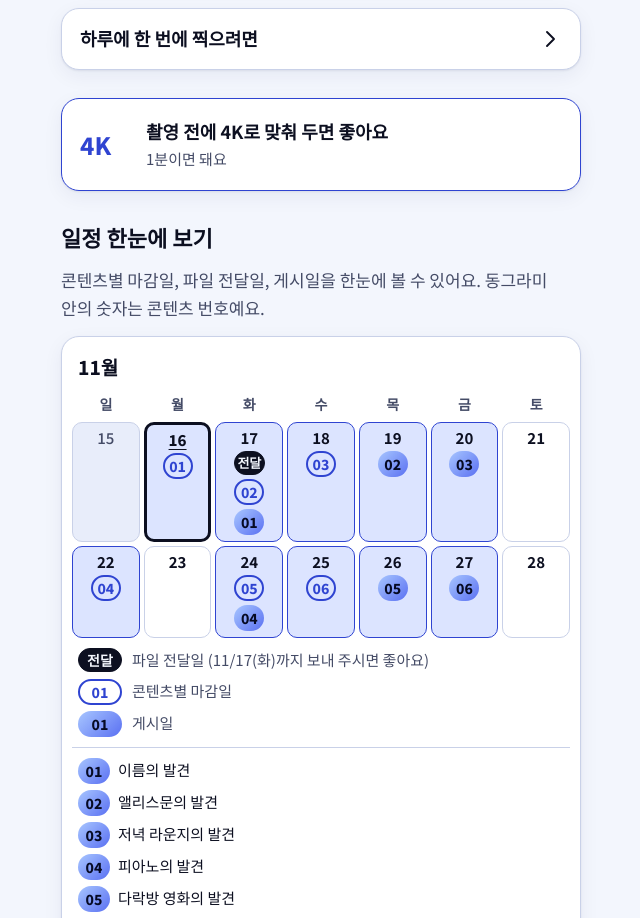
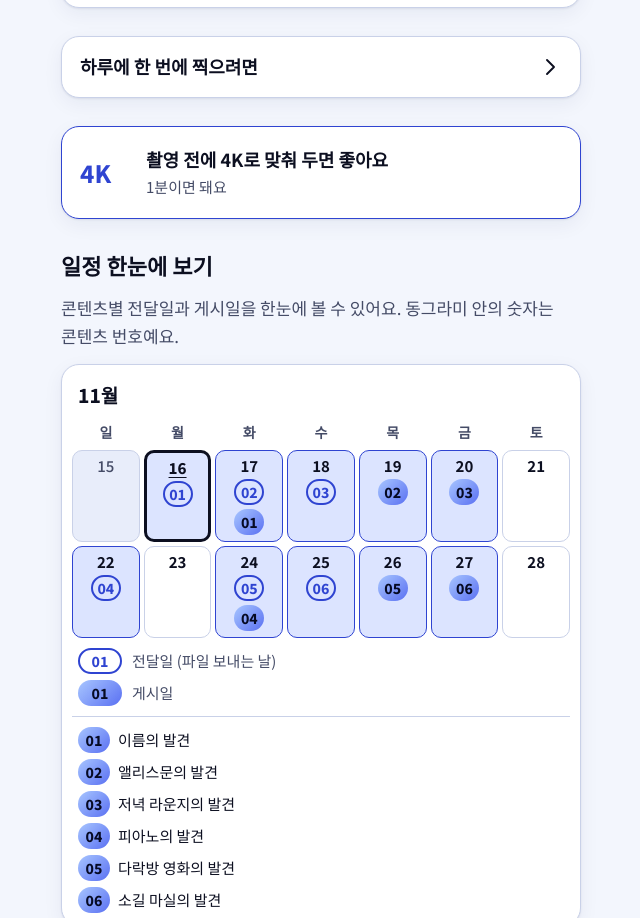
Before and after one commit to jeremykang13/am-guide-77dbsu0bkjqo, a plain HTML site: page index.html in a window 1280 px wide. Shown: the part 1626-2544 px from the top of the page, without its empty margins (319-959 px from the left). Drawn offline with nearby package versions, Linux system fonts and the light colour scheme.

Commit message:
Calendar: simplify to delivery and post dates, per-content delivery days
Each content has its own deliverDate (outlined number) and postDate
(filled number). Content chips and the home card are aligned with the
per-content delivery dates.

Co-Authored-By: Claude Sonnet 5.5 <noreply@anthropic.com>

```diff
--- a/data/config.json
+++ b/data/config.json
@@ -4,7 +4,7 @@
   "driveUrl": "",
   "deadline": "2026-11-17",
   "deadlineLabel": "11/17(화)",
-  "deadlineExtra": "01 이름의 발견은 오늘 중이면 가장 좋아요.",
+  "deadlineExtra": "01 이름의 발견은 오늘 중이면 가장 좋아요. 다른 콘텐츠의 전달일은 아래 달력에서 볼 수 있어요.",
   "request": {
     "title": "사장님, 11월 촬영 일정을 안내드려요",
     "paragraphs": [
@@ -29,7 +29,7 @@
   },
   "calendar": {
     "title": "일정 한눈에 보기",
-    "intro": "콘텐츠별 마감일, 파일 전달일, 게시일을 한눈에 볼 수 있어요. 동그라미 안의 숫자는 콘텐츠 번호예요."
+    "intro": "콘텐츠별 전달일과 게시일을 한눈에 볼 수 있어요. 동그라미 안의 숫자는 콘텐츠 번호예요."
   },
   "sunsetNote": "11월 제주 일몰은 약 17:25~17:30이에요. 촬영하는 날 날씨 앱에서 한 번 확인해 보면 좋아요.",
   "shareHeader": "[앨리스문 촬영 확인]"
--- a/data/contents.json
+++ b/data/contents.json
@@ -8,7 +8,7 @@
       "length": "15~20초",
       "post": "11/17(화)",
       "postDate": "2026-11-17",
-      "dueDate": "2026-11-16",
+      "deliverDate": "2026-11-16",
       "deliver": "오늘 중이면 가장 좋아요",
       "emphasizeDeliver": true,
       "orientation": "landscape",
@@ -51,7 +51,7 @@
       "length": "15~20초",
       "post": "11/19(목)",
       "postDate": "2026-11-19",
-      "dueDate": "2026-11-17",
+      "deliverDate": "2026-11-17",
       "deliver": "11/17(화)까지",
       "orientation": "portrait",
       "ref": {
@@ -93,8 +93,8 @@
       "length": "4~5장",
       "post": "11/20(금)",
       "postDate": "2026-11-20",
-      "dueDate": "2026-11-18",
-      "deliver": "11/17(화)까지",
+      "deliverDate": "2026-11-18",
+      "deliver": "11/18(수)까지",
       "orientation": "portrait",
       "ref": {
         "gif": "assets/ref/c03_new.gif",
@@ -134,8 +134,8 @@
       "length": "10~15초",
       "post": "11/24(화)",
       "postDate": "2026-11-24",
-      "dueDate": "2026-11-22",
-      "deliver": "11/17(화)까지",
+      "deliverDate": "2026-11-22",
+      "deliver": "11/22(일)까지",
       "orientation": "portrait",
       "ref": {
         "gif": "assets/ref/c04_piano.gif",
@@ -174,8 +174,8 @@
       "length": "10~20초",
       "post": "11/26(목)",
       "postDate": "2026-11-26",
-      "dueDate": "2026-11-24",
-      "deliver": "11/17(화)까지",
+      "deliverDate": "2026-11-24",
+      "deliver": "11/24(화)까지",
       "orientation": "portrait",
       "ref": {
         "gif": "assets/ref/c04.gif",
@@ -214,8 +214,8 @@
       "length": "4~5장",
       "post": "11/27(금)",
       "postDate": "2026-11-27",
-      "dueDate": "2026-11-25",
-      "deliver": "11/17(화)까지",
+      "deliverDate": "2026-11-25",
+      "deliver": "11/25(수)까지",
       "orientation": "portrait",
       "ref": {
         "gif": "assets/ref/c06.gif",
--- a/index.html
+++ b/index.html
@@ -290,12 +290,11 @@ details.tip[open] summary svg { transform: rotate(90deg); }
 .deadline .copy { padding-top: 8px; margin-top: 4px; }
 /* 캘린더 */
 .pbadge { display: inline-flex; align-items: center; justify-content: center; min-width: 32px; height: 26px; padding: 0 6px; border-radius: 13px; background: var(--grad); color: var(--on-grad); font-size: 14px; font-weight: 800; line-height: 1; flex: none; }
-.dl { display: inline-flex; align-items: center; justify-content: center; height: 24px; padding: 0 7px; border-radius: 12px; border: 1.5px solid var(--accent); color: var(--accent); font-size: 14px; font-weight: 800; line-height: 1; flex: none; }
-.pbadge.due { background: transparent; border: 2px solid var(--accent); color: var(--accent); }
-.dl.send { background: var(--fg); border-color: var(--fg); color: var(--bg); }
+.pbadge { white-space: nowrap; }
+.pbadge.send { background: transparent; border: 2px solid var(--accent); color: var(--accent); }
 .callegend { display: flex; flex-direction: column; gap: 6px; padding: 0 6px; font-size: 15px; color: var(--fg2); }
 .callegend li { display: flex; align-items: center; gap: 10px; }
-.callegend .pbadge, .callegend .dl { min-width: 44px; }
+.callegend .pbadge { min-width: 44px; }
 .calkey { display: grid; grid-template-columns: 1fr; gap: 6px; padding: 10px 6px 0; border-top: 1px solid var(--line); font-size: 15px; }
 .calkey li { display: flex; align-items: center; gap: 8px; min-width: 0; }
 .calcard { padding: 14px 10px 12px; display: flex; flex-direction: column; gap: 10px; }
@@ -303,8 +302,6 @@ details.tip[open] summary svg { transform: rotate(90deg); }
 .calgrid { display: grid; grid-template-columns: repeat(7, minmax(0, 1fr)); gap: 4px; }
 .calgrid .wd { text-align: center; font-size: 14px; font-weight: 700; color: var(--fg2); padding-bottom: 2px; }
 .day { display: flex; flex-direction: column; align-items: center; gap: 4px; min-height: 64px; padding: 6px 2px; border-radius: 10px; border: 1px solid var(--line); background: var(--surface); text-decoration: none; min-width: 0; }
-.dl, .pbadge { white-space: nowrap; }
-.day .dl { padding: 0 3px; font-size: 13px; letter-spacing: -.02em; }
 .day .pbadge { min-width: 30px; padding: 0 4px; }
 .day .dn { font-size: 15px; font-weight: 700; line-height: 1.2; }
 .day.is-past { background: var(--surface2); }
@@ -477,7 +474,7 @@ details.tip[open] summary svg { transform: rotate(90deg); }
     var cfg = D.config, n = dday(), tip = cfg.dayTip;
     var h = '<section class="hero"><h1>' + esc(cfg.request.title) + '</h1>'
       + cfg.request.paragraphs.map(function (p) { return '<p>' + rich(p) + '</p>'; }).join('') + '</section>';
-    h += '<section class="card deadline" aria-label="전달 마감"><span class="lbl">파일 보내기 마감</span><span class="date">' + esc(cfg.deadlineLabel) + '</span>'
+    h += '<section class="card deadline" aria-label="전달 마감"><span class="lbl">먼저 보낼 날</span><span class="date">' + esc(cfg.deadlineLabel) + '</span>'
       + (n != null ? '<span class="dday" aria-label="마감까지 ' + esc(ddayText(n)) + '">' + esc(ddayText(n)) + '</span>' : '')
       + '<p class="copy">' + esc(deadlineCopy(n)) + (cfg.deadlineExtra ? '<br>' + esc(cfg.deadlineExtra) : '') + '</p></section>';
     h += '<section class="sec"><h2>콘텐츠 6개</h2><p class="muted">눌러서 구도와 필요한 컷을 확인해 보세요. 같은 컷은 한 번만 찍으면 여러 콘텐츠에 같이 써요.</p><div class="clist">'
@@ -496,13 +493,12 @@ details.tip[open] summary svg { transform: rotate(90deg); }
   function iso(d) { return d.getFullYear() + '-' + ('0' + (d.getMonth() + 1)).slice(-2) + '-' + ('0' + d.getDate()).slice(-2); }
   function viewCalendar() {
     var cfg = D.config, cal = cfg.calendar || {}, ev = {}, now = new Date(), today = new Date(now.getFullYear(), now.getMonth(), now.getDate());
-    function slot(dt) { var k = iso(dt); return ev[k] || (ev[k] = { date: dt, posts: [], dues: [], deliver: false }); }
+    function slot(dt) { var k = iso(dt); return ev[k] || (ev[k] = { date: dt, posts: [], sends: [] }); }
     D.contents.contents.forEach(function (c) {
-      var p = pd(c.postDate), u = pd(c.dueDate);
+      var p = pd(c.postDate), u = pd(c.deliverDate);
       if (p) slot(p).posts.push(c);
-      if (u) slot(u).dues.push(c);
+      if (u) slot(u).sends.push(c);
     });
-    var dl = pd(cfg.deadline); if (dl) slot(dl).deliver = true;
     var keys = Object.keys(ev).sort(); if (!keys.length) return '';
     var first = ev[keys[0]].date, last = ev[keys[keys.length - 1]].date;
     var start = new Date(first); if (today < first && (first - today) / 86400000 <= 14) start = new Date(today);
@@ -515,8 +511,7 @@ details.tip[open] summary svg { transform: rotate(90deg); }
       var inner = '<span class="dn">' + label + '</span>';
       var aria = fmtDate(d) + (isToday ? ' 오늘' : '');
       if (e) {
-        if (e.deliver) { inner += '<span class="dl send">전달</span>'; aria += ', 파일 전달'; }
-        e.dues.forEach(function (c) { inner += '<span class="pbadge due">' + esc(c.id) + '</span>'; aria += ', ' + c.id + ' ' + c.title + ' 마감'; });
+        e.sends.forEach(function (c) { inner += '<span class="pbadge send">' + esc(c.id) + '</span>'; aria += ', ' + c.id + ' ' + c.title + ' 전달'; });
         e.posts.forEach(function (c) { inner += '<span class="pbadge">' + esc(c.id) + '</span>'; aria += ', ' + c.id + ' ' + c.title + ' 게시'; });
       }
       cells += '<div class="day' + (isToday ? ' is-today' : '') + (past ? ' is-past' : '') + (e ? ' has-ev' : '') + '"' + (e || isToday ? ' role="group" aria-label="' + esc(aria) + '"' : '') + '>' + inner + '</div>';
@@ -527,8 +522,8 @@ details.tip[open] summary svg { transform: rotate(90deg); }
     return '<section class="sec cal" aria-label="' + esc(cal.title || '일정') + '"><h2>' + esc(cal.title || '일정 한눈에 보기') + '</h2><p class="muted">' + esc(cal.intro || '') + '</p>'
       + '<div class="card calcard"><p class="calmonth">' + esc(mtitle) + '</p>'
       + '<div class="calgrid" role="presentation">' + '일월화수목금토'.split('').map(function (w) { return '<span class="wd">' + w + '</span>'; }).join('') + cells + '</div>'
-      + '<ul class="callegend"><li><span class="dl send">전달</span><span>파일 전달일 (' + esc(cfg.deadlineLabel) + '까지 보내 주시면 좋아요)</span></li>'
-      + '<li><span class="pbadge due">01</span><span>콘텐츠별 마감일</span></li><li><span class="pbadge">01</span><span>게시일</span></li></ul>'
+      + '<ul class="callegend"><li><span class="pbadge send">01</span><span>전달일 (파일 보내는 날)</span></li>'
+      + '<li><span class="pbadge">01</span><span>게시일</span></li></ul>'
       + '<ul class="calkey">' + key + '</ul></div></section>';
   }
 
```
Also changed, not shown: 1 other file.
